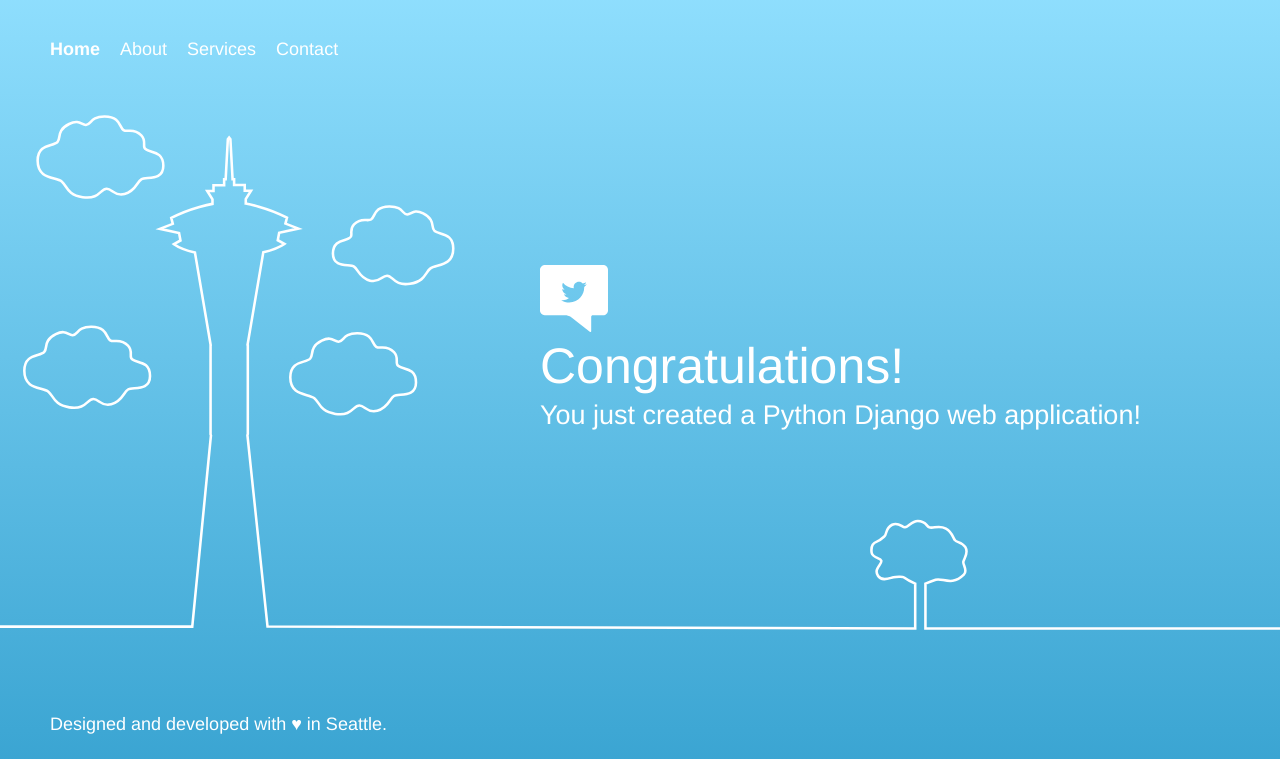
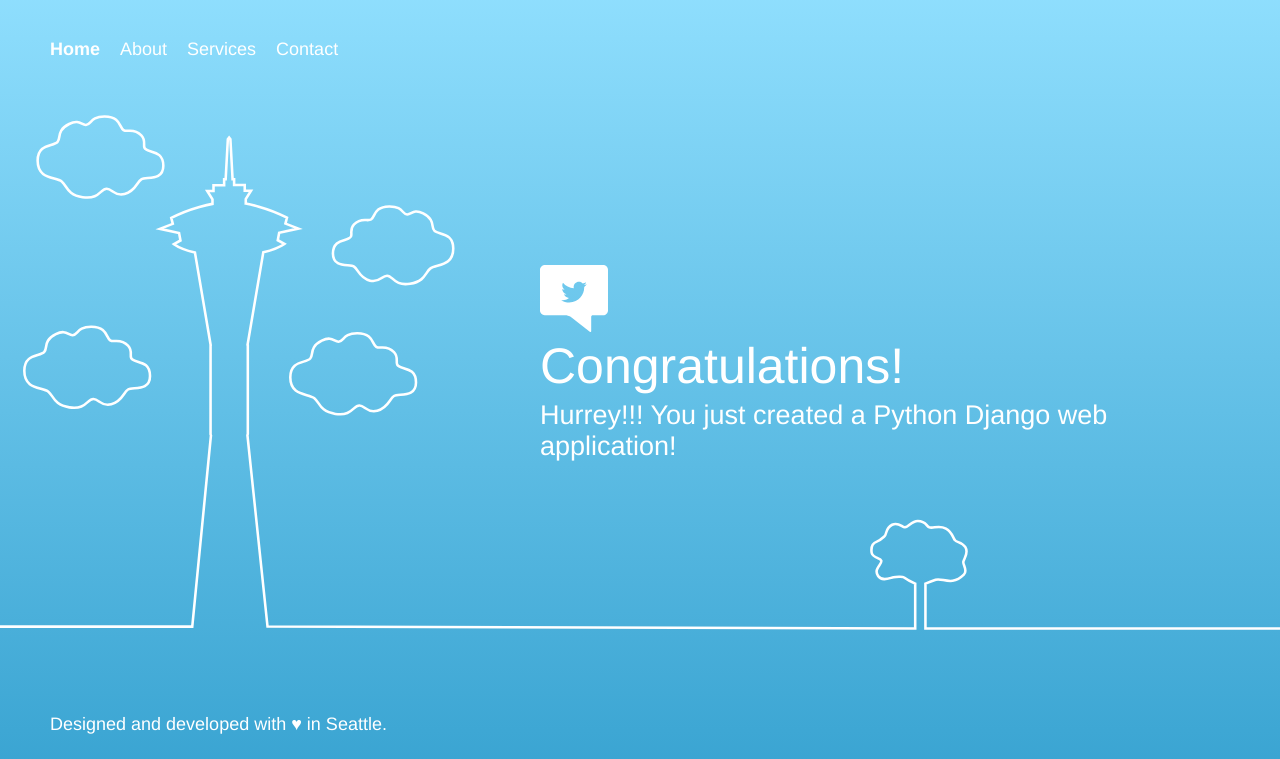
Before and after one commit to Shivamx20167725/DevOps-Demo1, a Django app: page / in a window 1280 px wide. Shown: the part 16-775 px from the top of the page. Run offline with Django 3.2, Linux system fonts and the light colour scheme.

Commit message:
CodeStar First Commit2

```diff
--- a/helloworld/templates/index.html
+++ b/helloworld/templates/index.html
@@ -59,7 +59,7 @@
             <a class="twitter-link" href="https://twitter.com/home/?status=I%20created%20a%20project%20with%20AWS%20CodeStar!%20%23AWS%20%23AWSCodeStar%20https%3A%2F%2Faws.amazon.com%2Fcodestar"><img src="{% static "helloworld/img/tweet.svg" %}" /></a>
             <div class="text">
                 <h1>Congratulations!</h1>
-                <h2>You just created a Python Django web application!</h2>
+                <h2>Hurrey!!! You just created a Python Django web application!</h2>
             </div>
         </div>
     </div>
```
